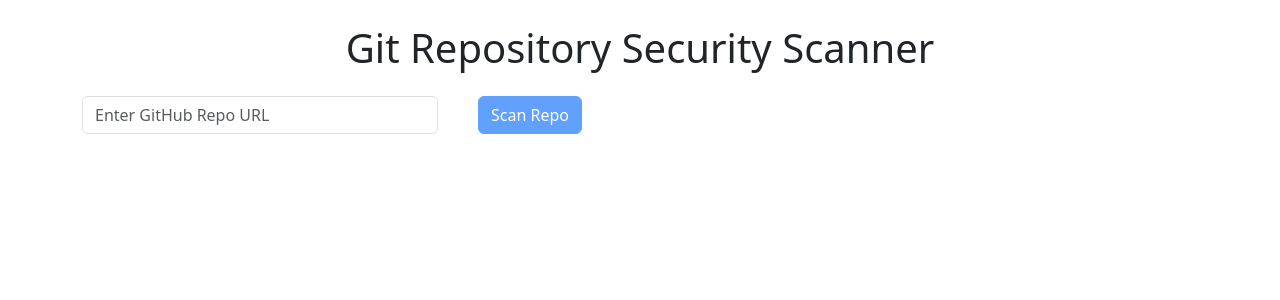
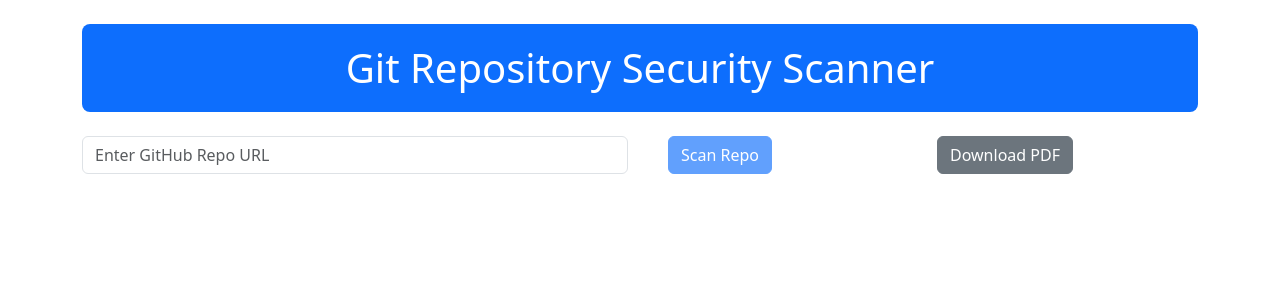
Before and after one commit to SharathChandrasehkar/GitRepositorySecurityScanner, a React (Create React App) app in the folder git-security-scanner-frontend/: page / in a window 1280 px wide. Shown: the top 300 px of the page. Built offline with nearby package versions, Linux system fonts and the light colour scheme.

Commit message:
ID#188834924 - Generate Report: PDF Download
As a application users I would like to be able to download the report and charts on to PDF so that I can review with teams in the meeting.

```diff
--- a/git-security-scanner-frontend/package.json
+++ b/git-security-scanner-frontend/package.json
@@ -10,6 +10,9 @@
     "bootstrap": "^5.3.3",
     "chart.js": "^4.4.7",
     "cra-template": "1.2.0",
+    "html2canvas": "^1.4.1",
+    "jspdf": "^2.5.2",
+    "jspdf-autotable": "^3.8.4",
     "react": "^18.0.0",
     "react-bootstrap": "^2.10.7",
     "react-chartjs-2": "^5.3.0",
--- a/git-security-scanner-frontend/src/components/Dashboard.js
+++ b/git-security-scanner-frontend/src/components/Dashboard.js
@@ -1,8 +1,11 @@
-import React, { useState } from 'react';
+import React, { useState, useRef } from 'react';
 import axios from 'axios';
 import { Bar, Pie } from 'react-chartjs-2';
 import { Chart as ChartJS, Title, Tooltip, Legend, BarElement, CategoryScale, LinearScale, ArcElement } from 'chart.js';
 import { Button, Form, Alert, Spinner, Container, Row, Col, Card } from 'react-bootstrap';
+import jsPDF from 'jspdf';
+import html2canvas from 'html2canvas';
+import 'jspdf-autotable';
 
 ChartJS.register(Title, Tooltip, Legend, BarElement, CategoryScale, LinearScale, ArcElement);
 
@@ -11,6 +14,9 @@
   const [scanResults, setScanResults] = useState(null);
   const [loading, setLoading] = useState(false);
   const [error, setError] = useState(null);
+
+  const chartsRef = useRef(null); // Create a ref to capture the charts container
+  const [isLoading, setIsLoading] = useState(false); // State to track loading
 
   const handleScan = async () => {
     setLoading(true);
@@ -93,12 +99,183 @@
     };
   };
 
+  // Download PDF function
+  const downloadPDF = () => {
+    setIsLoading(true); // Set loading to true when the download starts
+    const doc = new jsPDF();
+
+    // Add Title to PDF
+    doc.setFontSize(18);
+    doc.setFont('helvetica', 'bold'); // Make the title bold
+    doc.text('Git Repository Security Scanner Report', 14, 16);
+
+    // Add Scan Summary (Secrets, Misconfigurations, etc.)
+    doc.setFontSize(12);
+    doc.setFont('helvetica', 'bold'); // Make the title bold
+    doc.text('Scan Summary:', 14, 30);
+
+    const scanSummary = `
+      - Secrets: ${scanResults.secrets?.length || 0}
+      - Misconfigurations: ${scanResults.misconfigurations?.length || 0}
+      - Vulnerabilities: ${scanResults.vulnerabilities?.length || 0}
+      - Unwanted Files: ${scanResults.unwantedFiles?.length || 0}
+    `;
+    doc.setFont('helvetica', 'normal'); // Make the title bold
+    doc.text(scanSummary, 14, 30); // Add the scan summary text
+
+    // Capture the chart and add to PDF
+    const captureChart = async () => {
+      const chartsElement = chartsRef.current;
+
+      if (chartsElement) {
+        const canvas = await html2canvas(chartsElement);
+
+        // Add the chart image to the PDF
+        doc.addImage(canvas.toDataURL('image/png'), 'PNG', 14, 60, 180, 100); // Adjust coordinates and size
+
+        // Set initial starting Y position for the tables
+        let startY = 200; // Initial start Y position for the first table
+
+        // Function to check if we need a page break
+        const checkPageBreak = (doc, startY, height) => {
+          const pageHeight = doc.internal.pageSize.height;
+          if (startY + height > pageHeight) {
+            doc.addPage();
+            return 10; // Start a little below the top of the new page
+          }
+          return startY;
+        };
+
+        // Add Secrets Table
+        if (scanResults.secrets?.length > 0) {
+          let currentY = startY;
+          const tableHeight = scanResults.secrets.length * 10; // Estimate height per row
+
+          // Check for page break
+          currentY = checkPageBreak(doc, currentY, tableHeight);
+
+          doc.autoTable({
+            head: [['#', 'Secret']],
+            body: scanResults.secrets.map((secret, index) => [index + 1, secret]),
+            startY: currentY,
+            theme: 'striped',
+            headStyles: { fillColor: [22, 160, 133] },
+            didDrawPage: function (data) {
+              doc.setFont('helvetica', 'bold'); // Make the title bold
+              doc.text('Secrets Found:', 14, currentY - 5);
+            },
+          });
+
+          // Update startY after the secrets table
+          startY = doc.lastAutoTable.finalY + 10;
+        }
+
+        // Add Misconfigurations Table
+        if (scanResults.misconfigurations?.length > 0) {
+          let currentY = startY;
+          const tableHeight = scanResults.misconfigurations.length * 10; // Estimate height per row
+
+          // Check for page break
+          currentY = checkPageBreak(doc, currentY, tableHeight);
+
+          doc.autoTable({
+            head: [['#', 'Misconfiguration']],
+            body: scanResults.misconfigurations.map((misconfig, index) => [index + 1, misconfig]),
+            startY: currentY,
+            theme: 'striped',
+            headStyles: { fillColor: [22, 160, 133] },
+            didDrawPage: function (data) {
+              doc.setFont('helvetica', 'bold'); // Make the title bold
+              doc.text('Misconfigurations Found:', 14, currentY - 5);
+            },
+          });
+
+          // Update startY after the misconfigurations table
+          startY = doc.lastAutoTable.finalY + 10;
+        }
+
+        // Add Vulnerabilities Table
+        if (scanResults.vulnerabilities?.length > 0) {
+          let currentY = startY;
+          const tableHeight = scanResults.vulnerabilities.length * 10; // Estimate height per row
+
+          // Check for page break
+          currentY = checkPageBreak(doc, currentY, tableHeight);
+
+          doc.autoTable({
+            head: [['#', 'Vulnerability', 'Severity', 'Affected Version', 'Fix Available', 'Resolution Guidance']],
+            body: scanResults.vulnerabilities.map((vuln, index) => [
+              index + 1,
+              vuln.name,
+              vuln.severity,
+              vuln.range,
+              vuln.fixAvailable ? 'Yes' : 'No',
+              vuln.resolutionGuidance,
+            ]),
+            startY: currentY,
+            theme: 'striped',
+            headStyles: { fillColor: [22, 160, 133] },
+            didDrawPage: function (data) {
+              doc.setFont('helvetica', 'bold'); // Make the title bold
+              doc.text('Vulnerabilities Found:', 14, currentY - 5);
+            },
+          });
+
+          // Update startY after the vulnerabilities table
+          startY = doc.lastAutoTable.finalY + 10;
+        }
+
+        // Add Unwanted Files Table
+        if (scanResults.unwantedFiles?.length > 0) {
+          let currentY = startY;
+          const tableHeight = scanResults.unwantedFiles.length * 10; // Estimate height per row
+
+          // Check for page break
+          currentY = checkPageBreak(doc, currentY, tableHeight);
+
+          doc.autoTable({
+            head: [['#', 'Unwanted File']],
+            body: scanResults.unwantedFiles.map((file, index) => [index + 1, file]),
+            startY: currentY,
+            theme: 'striped',
+            headStyles: { fillColor: [22, 160, 133] },
+            didDrawPage: function (data) {
+              doc.setFont('helvetica', 'bold'); // Make the title bold
+              doc.text('Unwanted Files Found:', 14, currentY - 5);
+            },
+          });
+
+          // Update startY after the unwanted files table
+          startY = doc.lastAutoTable.finalY + 10;
+        }
+
+        // Save the PDF
+        doc.save('security_scan_report.pdf');
+
+        // Set loading state to false after PDF generation is completed
+        setIsLoading(false);
+      }
+    };
+
+    captureChart();
+  };
+
   return (
     <Container className="mt-4">
-      <h1 className="text-center">Git Repository Security Scanner</h1>
+      <h1
+        className="text-center"
+        style={{
+          backgroundColor: '#0d6efd',  // Your desired background color
+          color: '#ffffff',            // White text color for contrast
+          padding: '20px',             // Padding around the text
+          borderRadius: '8px',         // Optional: Rounded corners for the header
+        }}
+      >
+        Git Repository Security Scanner
+      </h1>
 
       <Row className="justify-content-center mt-4">
-        <Col xs={12} sm={8} md={6} lg={4}>
+        <Col xs={12} sm={8} md={6} lg={6}>
           <Form.Control
             type="text"
             placeholder="Enter GitHub Repo URL"
@@ -116,7 +293,19 @@
             {loading ? <Spinner animation="border" size="sm" /> : 'Scan Repo'}
           </Button>
         </Col>
+        <Col>
+          {/* Download Button */}
+          <Button
+            onClick={downloadPDF}
+            variant="secondary"
+            disabled={isLoading} // Disable button while loading
+          >
+            {isLoading ? <Spinner animation="border" size="sm" /> : 'Download PDF'}
+          </Button>
+        </Col>
       </Row>
+
+
 
       {/* Error Handling */}
       {error && <Alert variant="danger" className="mt-3">{error}</Alert>}
@@ -124,7 +313,7 @@
       {/* Display Scan Results */}
       {scanResults && !loading && (
         <>
-          <Row className="mt-5">
+          <Row className="mt-5" ref={chartsRef}>
           <Col md={6}>
               <Card className="mb-4">
                 <Card.Body>
@@ -158,7 +347,6 @@
                         },
                       },
                     }}
-                    style={{ height: '300px', width: '100%' }} // Apply custom size
                   />
                 </Card.Body>
               </Card>
@@ -182,7 +370,6 @@
                         },
                       },
                     }}
-                    style={{ height: '200px', width: '100%' }} // Apply custom size
                   />
                 </Card.Body>
               </Card>
@@ -190,32 +377,8 @@
           </Row>
 
           <Row>
-            {/* Display Misconfigurations */}
-            <Col md={6}>
-              {scanResults.misconfigurations?.length > 0 ? (
-                <Card className="mb-3">
-                  <Card.Body>
-                    <h5>Misconfigurations Found</h5>
-                    <ul>
-                      {scanResults.misconfigurations.map((misconfig, index) => (
-                        <li key={index}>
-                          <strong>{misconfig}</strong>
-                        </li>
-                      ))}
-                    </ul>
-                  </Card.Body>
-                </Card>
-              ) : (
-                <Card className="mb-3">
-                  <Card.Body>
-                    <h5>No Misconfigured Data Found</h5>
-                  </Card.Body>
-                </Card>
-              )}
-            </Col>
-
             {/* Display Secrets */}
-            <Col md={6}>
+            <Col md={4}>
               {(scanResults.secrets?.length || 0) > 0 && (
                 <Card className="mb-3">
                   <Card.Body>
@@ -232,38 +395,9 @@
                 </Card>
               )}
             </Col>
-          </Row>
 
-          <Row>
-            <Col md={6}>
-              {(scanResults.vulnerabilities?.length || 0) > 0 && (
-                <Card className="mb-3">
-                  <Card.Body>
-                    <h5>Vulnerabilities Found</h5>
-                    <ul>
-                      {scanResults.vulnerabilities.map((vuln, index) => (
-                        <li key={index}>
-                          <strong>{vuln.name}</strong> (Severity: {vuln.severity})<br />
-                          Affected Version Range: {vuln.range}<br />
-                          Fix Available: {vuln.fixAvailable ? 'Yes' : 'No'}<br />
-                          Resolution Guidance: {vuln.resolutionGuidance}<br />
-                          {/* Display Git Blame if available */}
-                          {vuln.blame ? (
-                            <>
-                              <br />
-                              <strong>Git Blame:</strong> <pre>{vuln.blame}</pre>
-                            </>
-                          ) : (
-                            <span>No Git Blame available for this vulnerability.</span>
-                          )}
-                        </li>
-                      ))}
-                    </ul>
-                  </Card.Body>
-                </Card>
-              )}
-            </Col>
-            <Col md={6}>
+            {/* Display Unwanted Files */}
+            <Col md={4}>
               {(scanResults.unwantedFiles?.length || 0) > 0 ? (
                 <Card className="mb-3">
                   <Card.Body>
@@ -292,8 +426,61 @@
                   </Card.Body>
                 </Card>
               )}
+            </Col>
 
+            {/* Display Misconfigurations */}
+            <Col md={4}>
+              {scanResults.misconfigurations?.length > 0 ? (
+                <Card className="mb-3">
+                  <Card.Body>
+                    <h5>Misconfigurations Found</h5>
+                    <ul>
+                      {scanResults.misconfigurations.map((misconfig, index) => (
+                        <li key={index}>
+                          <strong>{misconfig}</strong>
+                        </li>
+                      ))}
+                    </ul>
+                  </Card.Body>
+                </Card>
+              ) : (
+                <Card className="mb-3">
+                  <Card.Body>
+                    <h5>No Misconfigured Data Found</h5>
+                  </Card.Body>
+                </Card>
+              )}
+            </Col>
+          </Row>
 
+          <Row>
+            <Col md={12}>
+              {(scanResults.vulnerabilities?.length || 0) > 0 && (
+                <Card className="mb-3">
+                  <Card.Body>
+                    <h5>Vulnerabilities Found</h5>
+                    <ul>
+                      {scanResults.vulnerabilities.map((vuln, index) => (
+                        <li key={index}>
+                          <strong>{vuln.name}</strong> (Severity: {vuln.severity})<br />
+                          Affected Version Range: {vuln.range}<br />
+                          Fix Available: {vuln.fixAvailable ? 'Yes' : 'No'}<br />
+                          Resolution Guidance: {vuln.resolutionGuidance}<br />
+                          {/* Display Git Blame if available */}
+                          {vuln.blame ? (
+                            <>
+                              <br />
+                              <strong>Git Blame:</strong> <pre>{vuln.blame}</pre>
+                            </>
+                          ) : (
+                            <span>No Git Blame available for this vulnerability.</span>
+                          )}
+                        </li>
+                      ))}
+                    </ul>
+                  </Card.Body>
+                </Card>
+              )}
             </Col>
           </Row>
         </>
```
Also changed, not shown: 1 other file (tests, documents, lock files or other folders).
